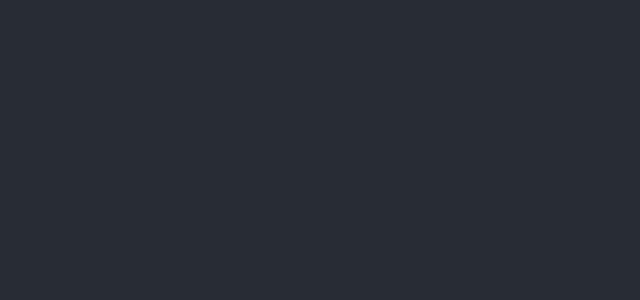
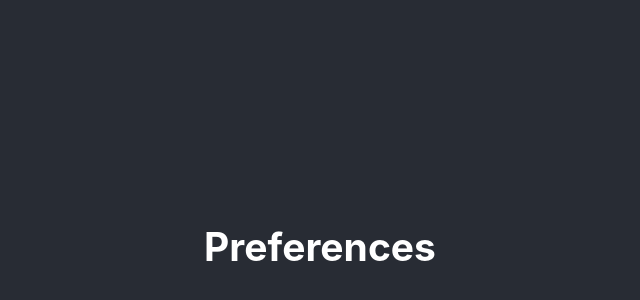
Before and after one commit to sliwaszymon/react_auth_presentation, a React (Create React App) app in the folder auth/: page /preferences in a window 1280 px wide. Shown: the part 154-454 px from the top of the page, without its empty margins (320-960 px from the left). Built offline with nearby package versions, Linux system fonts and the light colour scheme.

Commit message:
dashboard, preferences and router implementation

```diff
--- a/auth/src/Components/App/App.js
+++ b/auth/src/Components/App/App.js
@@ -1,12 +1,28 @@
 import './App.css';
+import { BrowserRouter, Route, Switch } from 'react-router-dom';
+import Dashboard from '../Dashboard/Dashboard';
+import Preferences from '../Preferences/Preferences';
+
 
 function App() {
   return (
-    <div className="App">
-      <header className="App-header">
-
-      </header>
-    </div>
+    <BrowserRouter>
+      <div className="App">
+        <header className="App-header">
+          <Switch>
+            <Route exact path="/">
+              <h2>Main page</h2>
+            </Route>
+            <Route path="/dashboard">
+              <Dashboard />
+            </Route>
+            <Route path="/preferences">
+              <Preferences />
+            </Route>
+          </Switch>
+        </header>
+      </div>
+    </BrowserRouter>
   );
 }
 
--- /dev/null
+++ b/auth/src/Components/Dashboard/Dashboard.js
@@ -0,0 +1,9 @@
+function Dashboard(){
+    return (
+        <div className="Dashboard">
+            <h2>Dashboard</h2>
+        </div>
+    );
+}
+
+export default Dashboard;
--- /dev/null
+++ b/auth/src/Components/Preferences/Preferences.js
@@ -0,0 +1,9 @@
+function Preferences(){
+    return (
+        <div className="Preferences">
+            <h2>Preferences</h2>
+        </div>
+    );
+}
+
+export default Preferences;
```
